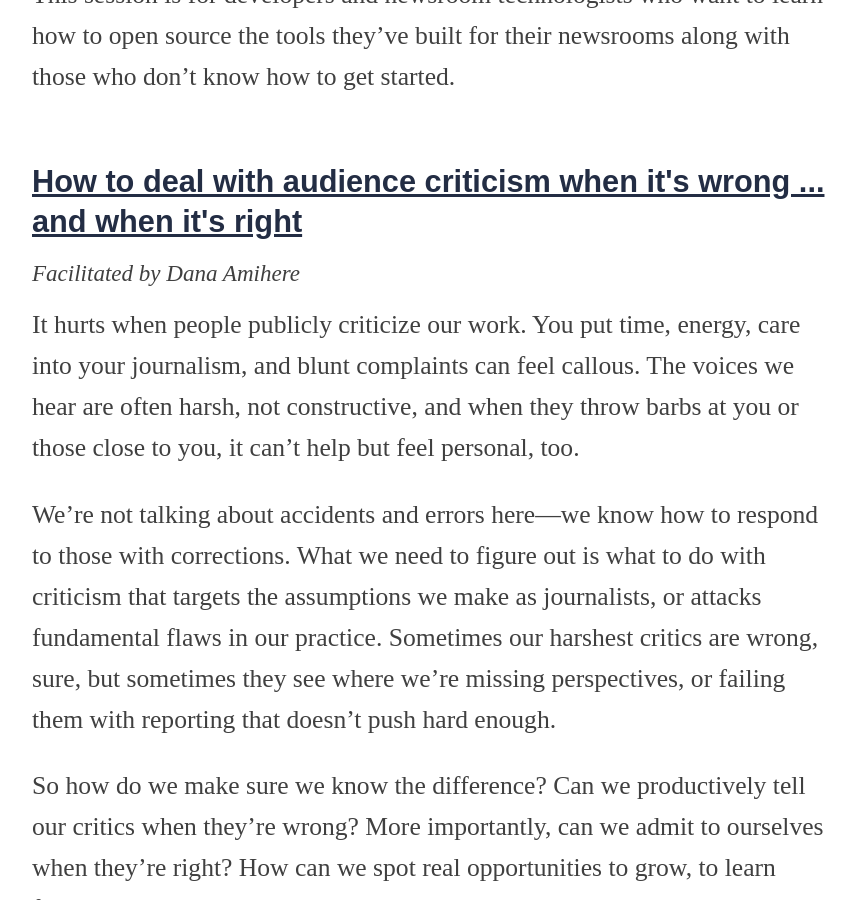
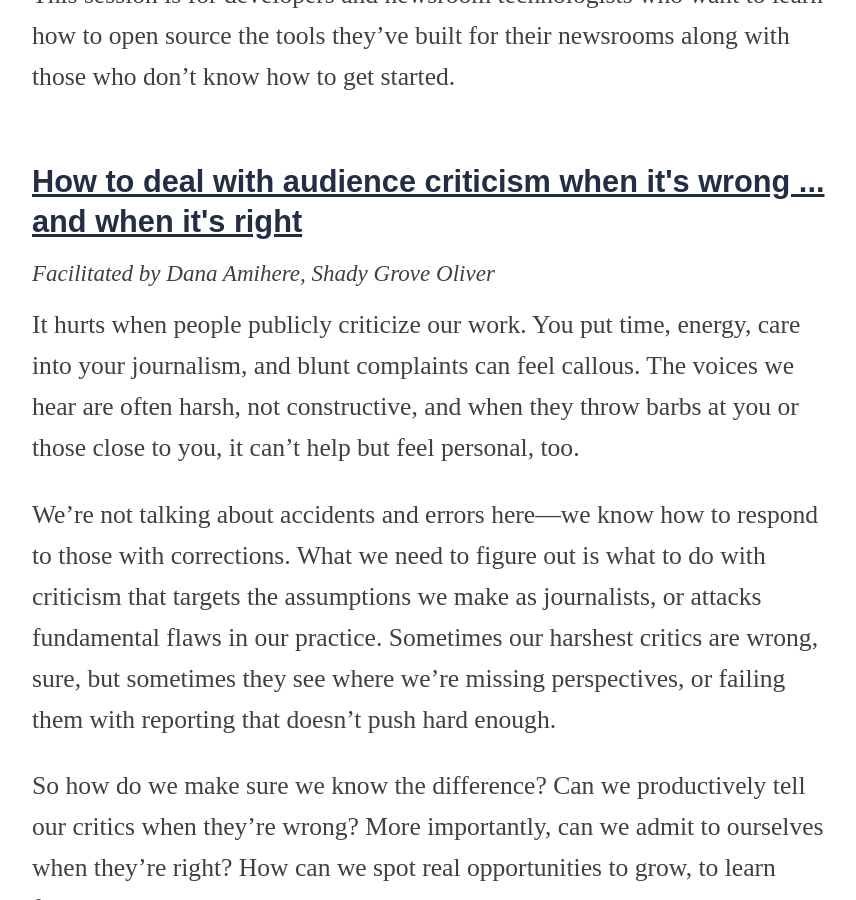
Before and after one commit to OpenNews/srccon-2022, a Jekyll site: the page built from program.md, in a window 1280 px wide and 900 px high, scrolled down 8288 px. Shown: the whole window, without its empty margins (208-1064 px from the left). Built offline with Jekyll 4.4.1, drawn with Linux system fonts in a browser that asks for light colours; nearby versions of some CDN libraries; some web fonts are replaced.

Commit message:
update sessions list

```diff
--- a/_data/sessions.yml
+++ b/_data/sessions.yml
@@ -142,7 +142,7 @@
   {
     "id": "handling-audience-criticism",
     "title": "How to deal with audience criticism when it's wrong ... and when it's right",
-    "facilitators": "Dana Amihere",
+    "facilitators": "Dana Amihere, Shady Grove Oliver",
     "description": "It hurts when people publicly criticize our work. You put time, energy, care into your journalism, and blunt complaints can feel callous. The voices we hear are often harsh, not constructive, and when they throw barbs at you or those close to you, it can't help but feel personal, too.\n\nWe're not talking about accidents and errors here—we know how to respond to those with corrections. What we need to figure out is what to do with criticism that targets the assumptions we make as journalists, or attacks fundamental flaws in our practice. Sometimes our harshest critics are wrong, sure, but sometimes they see where we're missing perspectives, or failing them with reporting that doesn't push hard enough.\n\nSo how do we make sure we know the difference? Can we productively tell our critics when they're wrong? More importantly, can we admit to ourselves when they're right? How can we spot real opportunities to grow, to learn from the people engaging with our work, to reach into our communities and build trust? Let's talk about how to understand and address oppositional points of view in a pragmatic way, without compromising journalistic standards or personal beliefs.",
     "day": "",
     "timeblock": "",
```
